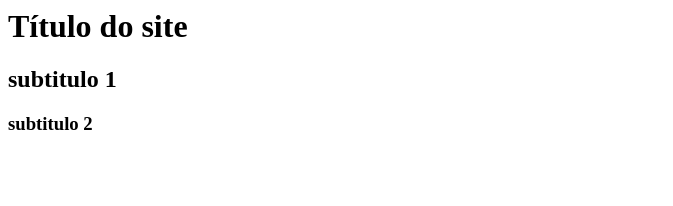
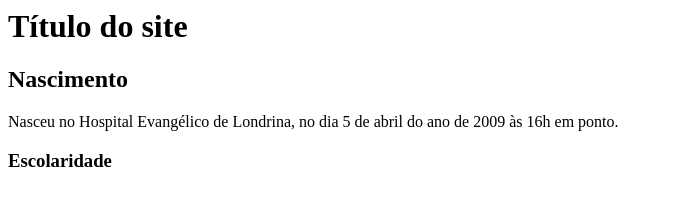
Before and after one commit to marinabarroslima/1mamarinabarros, a plain HTML site: page index.html in a window 1280 px wide. Shown: the whole page, without its empty margins (0-673 px from the left). Drawn offline with Linux system fonts and the light colour scheme.

Commit message:
adicionamos 1 paragrafo

```diff
--- a/index.html
+++ b/index.html
@@ -1,5 +1,6 @@
 <html>
     <h1>Título do site</h1>
-    <h2>subtitulo 1</h2>
-    <h3>subtitulo 2</h3>
+    <h2>Nascimento</h2>
+    <p>Nasceu no Hospital Evangélico de Londrina, no dia 5 de abril do ano de 2009 às 16h em ponto.</p>
+    <h3>Escolaridade</h3>
 </html>
```
